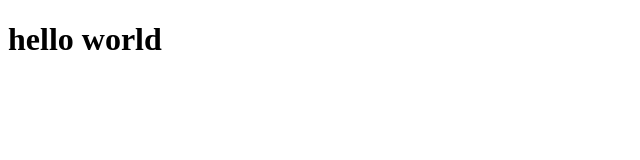
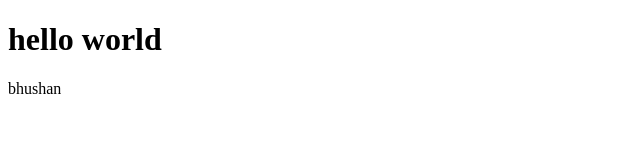
Before and after one commit to 264shubham/demo, a plain HTML site: page index.html in a window 1280 px wide. Shown: the full height of the page, 0-640 px from the left. Drawn offline with Linux system fonts and the light colour scheme.

Commit message:
Update index.html

```diff
--- a/index.html
+++ b/index.html
@@ -7,6 +7,7 @@
 </head>
 <body>
     <h1> hello world</h1>
+    <p> bhushan </p>
 
 </body>
 </html>
```
